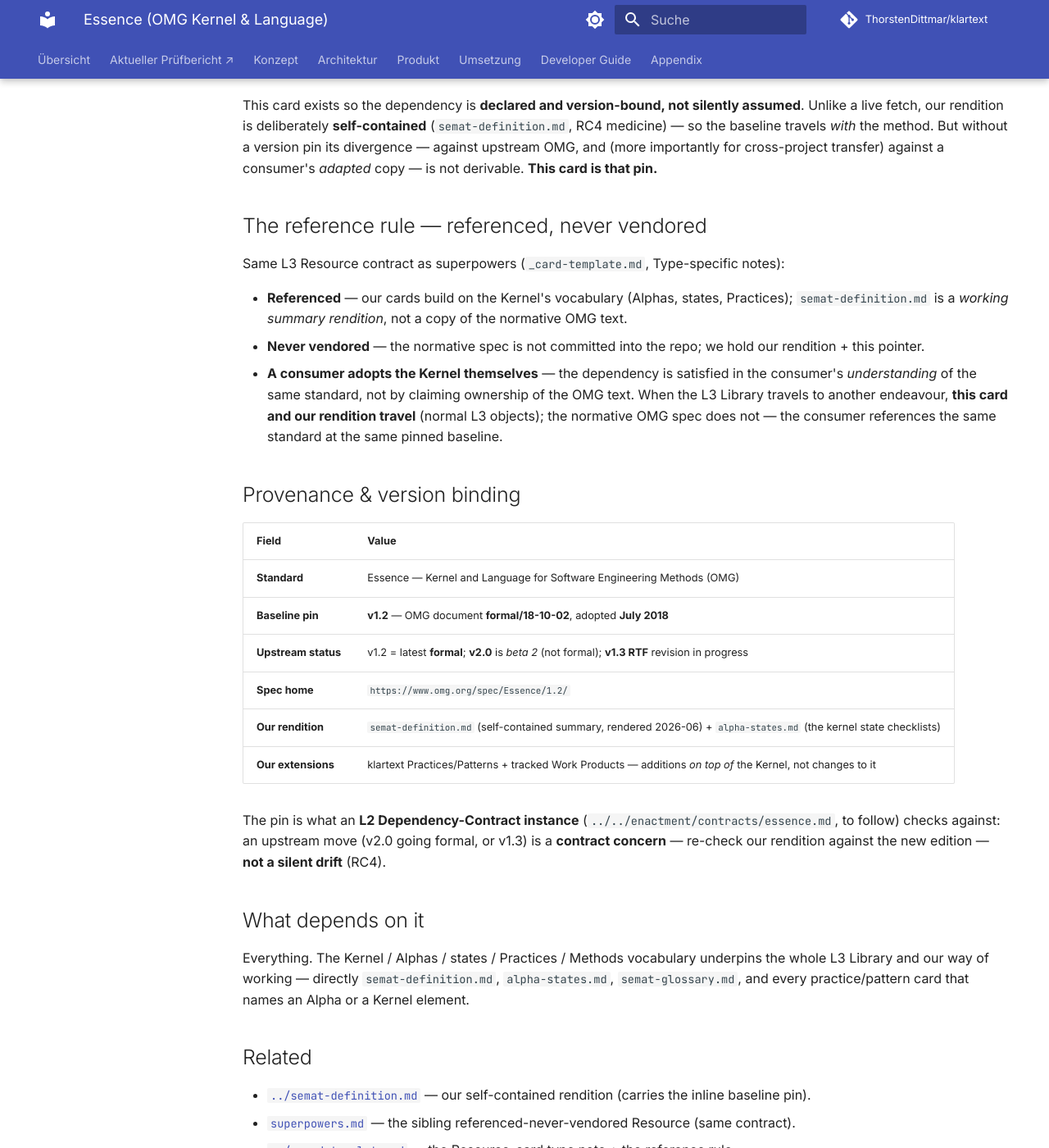
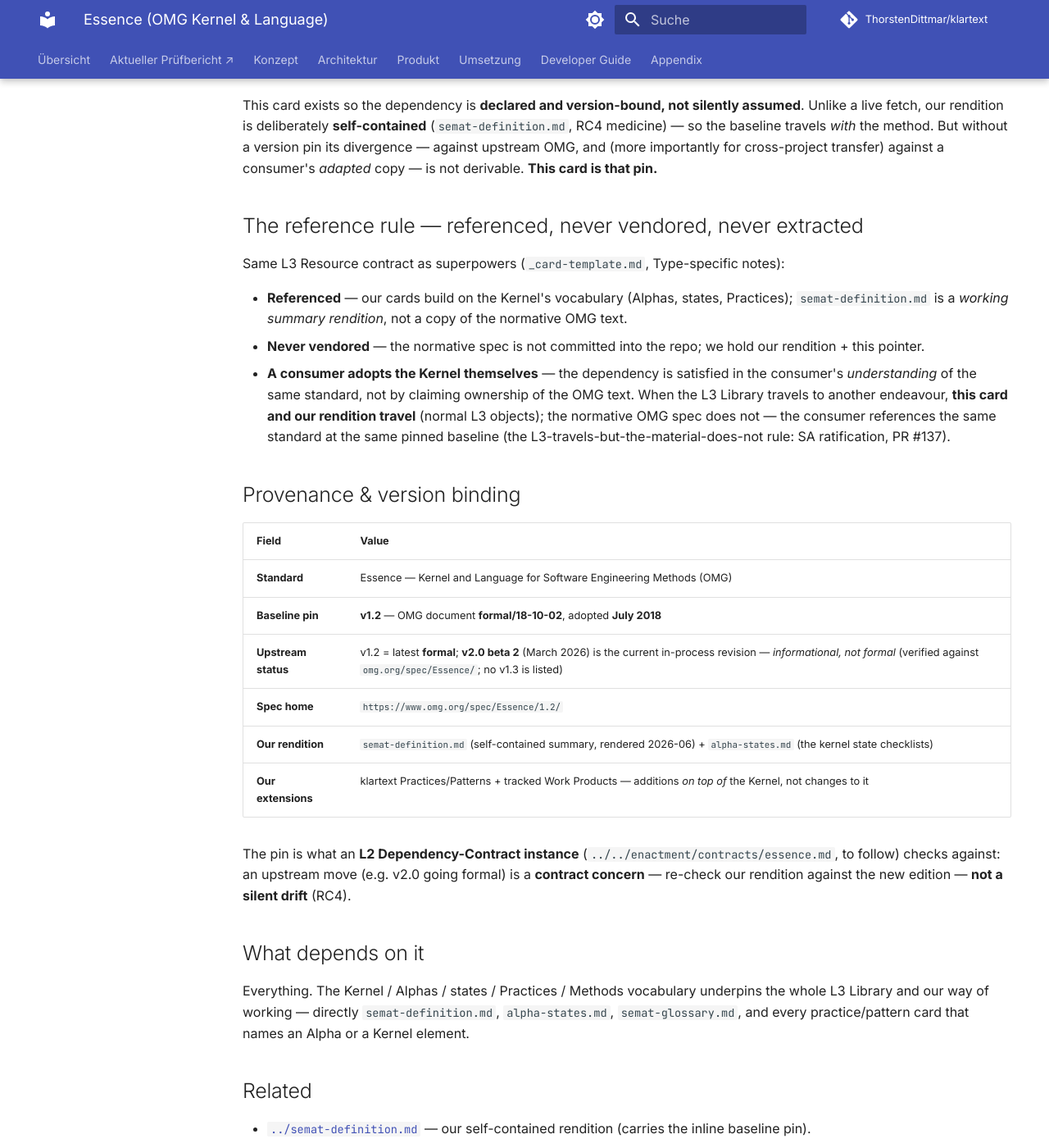
Before and after one commit to ThorstenDittmar/klartext, an MkDocs documentation site: the page built from docs/method/library/resources/essence.md, in a window 1280 px wide and 1400 px high, scrolled down 526 px. Shown: the whole window at 82% size. Built offline with MkDocs 1.6.1 and Material for MkDocs 9.7.7, drawn with Linux system fonts in a browser that asks for light colours; comment, search, counter and statistics services are not loaded.

Commit message:
docs(method): address SA's L3-review non-blockers on #174 (heading parity, verified upstream status, provenance)
- Heading parity: "referenced, never vendored, never extracted" (three-part rule).
- Upstream status verified against omg.org/spec/Essence/: v1.2 latest formal, v2.0
  beta 2 (March 2026) the in-process revision; the "v1.3 RTF" claim was NOT confirmed
  on the authoritative versions page (it came from an issue-tracker search hit) —
  removed from both the card and semat-definition.md. SA's non-blocker #2 caught it.
- Provenance: cite SA ratification / PR #137 on the L3-travels-not-the-material rule.

Agent: oe
Co-Authored-By: Claude Opus 4.8 (1M context) <noreply@anthropic.com>

```diff
--- a/docs/method/library/resources/essence.md
+++ b/docs/method/library/resources/essence.md
@@ -24,7 +24,7 @@ baseline travels *with* the method. But without a version pin its divergence —
 importantly for cross-project transfer) against a consumer's *adapted* copy — is not derivable. **This card is
 that pin.**
 
-## The reference rule — referenced, never vendored
+## The reference rule — referenced, never vendored, never extracted
 
 Same L3 Resource contract as superpowers (`_card-template.md`, Type-specific notes):
 
@@ -34,7 +34,8 @@ Same L3 Resource contract as superpowers (`_card-template.md`, Type-specific not
 - **A consumer adopts the Kernel themselves** — the dependency is satisfied in the consumer's *understanding*
   of the same standard, not by claiming ownership of the OMG text. When the L3 Library travels to another
   endeavour, **this card and our rendition travel** (normal L3 objects); the normative OMG spec does not — the
-  consumer references the same standard at the same pinned baseline.
+  consumer references the same standard at the same pinned baseline (the L3-travels-but-the-material-does-not
+  rule: SA ratification, PR #137).
 
 ## Provenance & version binding
 
@@ -42,13 +43,13 @@ Same L3 Resource contract as superpowers (`_card-template.md`, Type-specific not
 |---|---|
 | **Standard** | Essence — Kernel and Language for Software Engineering Methods (OMG) |
 | **Baseline pin** | **v1.2** — OMG document **formal/18-10-02**, adopted **July 2018** |
-| **Upstream status** | v1.2 = latest **formal**; **v2.0** is *beta 2* (not formal); **v1.3 RTF** revision in progress |
+| **Upstream status** | v1.2 = latest **formal**; **v2.0 beta 2** (March 2026) is the current in-process revision — *informational, not formal* (verified against `omg.org/spec/Essence/`; no v1.3 is listed) |
 | **Spec home** | `https://www.omg.org/spec/Essence/1.2/` |
 | **Our rendition** | `semat-definition.md` (self-contained summary, rendered 2026-06) + `alpha-states.md` (the kernel state checklists) |
 | **Our extensions** | klartext Practices/Patterns + tracked Work Products — additions *on top of* the Kernel, not changes to it |
 
 The pin is what an **L2 Dependency-Contract instance** (`../../enactment/contracts/essence.md`, to follow)
-checks against: an upstream move (v2.0 going formal, or v1.3) is a **contract concern** — re-check our
+checks against: an upstream move (e.g. v2.0 going formal) is a **contract concern** — re-check our
 rendition against the new edition — **not a silent drift** (RC4).
 
 ## What depends on it
```
Also changed, not shown: docs/method/library/semat-definition.md (+1 -1 lines).
